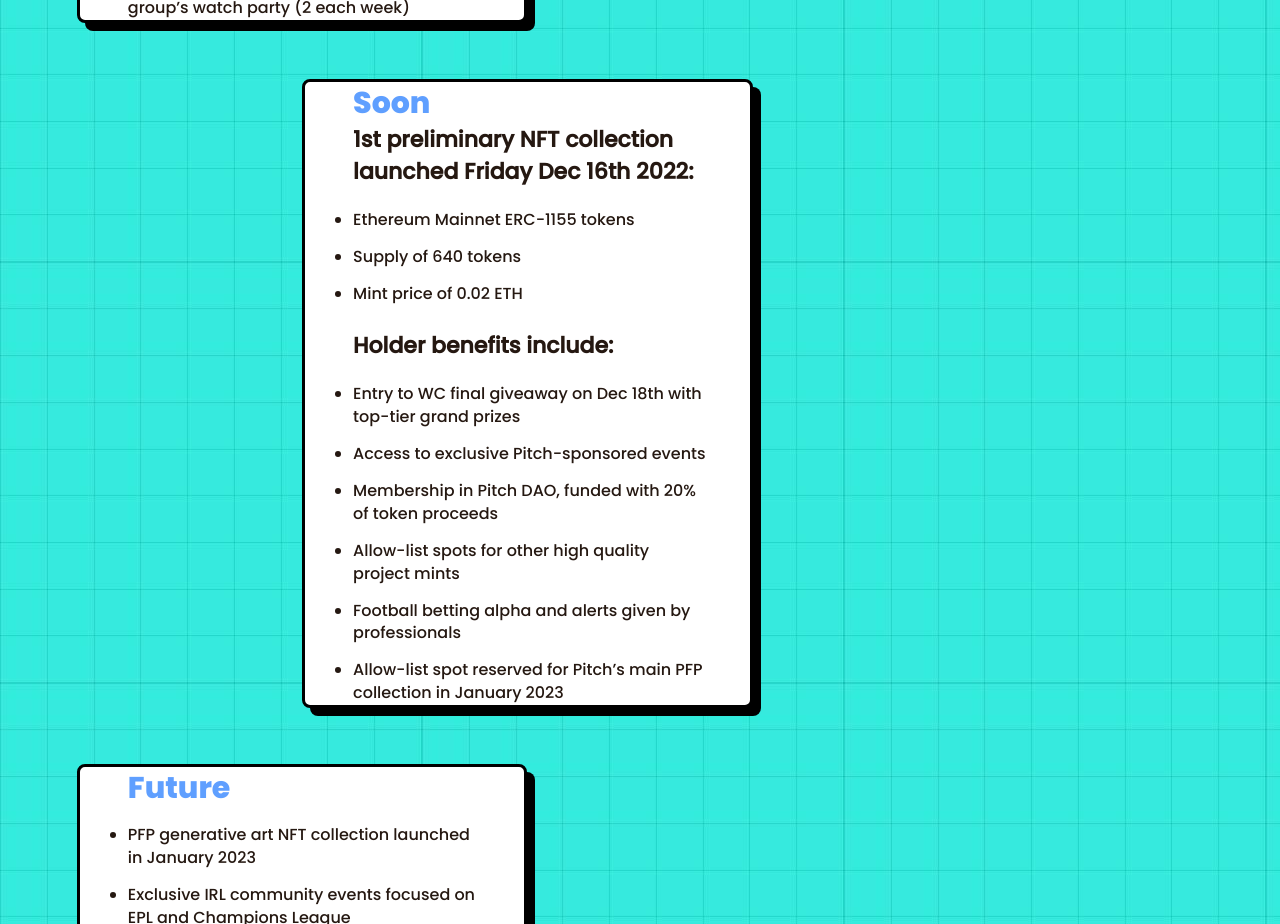
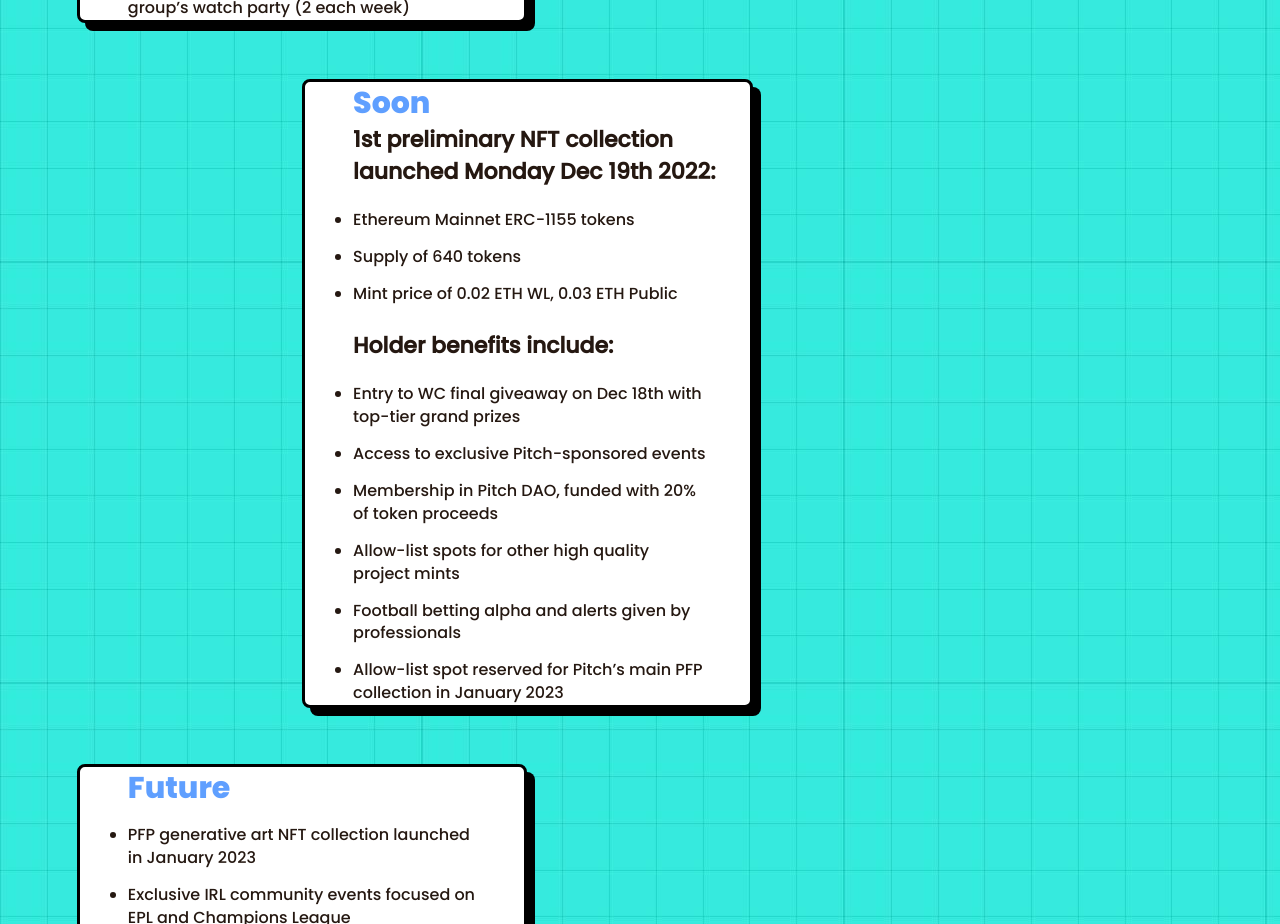
Before and after one commit to ryanjsfx2424/pitch-v3, a React (Create React App) app: page / in a window 1280 px wide. Shown: the part 2260-3184 px from the top of the page. Built offline with nearby package versions, Linux system fonts and the light colour scheme.

Commit message:
updated mint price and roadmap launch date

```diff
--- a/src/Homepage.js
+++ b/src/Homepage.js
@@ -162,7 +162,7 @@
 	const pitchMaps2 = [
 		"Ethereum Mainnet ERC-1155 tokens",
 		"Supply of 640 tokens",
-		"Mint price of 0.02 ETH"
+		"Mint price of 0.02 ETH WL, 0.03 ETH Public"
 	]
 
 // 	const pitchMaps3 = [ "January: main launch of main PFP generative NFT collection.",
@@ -203,7 +203,7 @@
 		"5. What will the first Pitch NFT collection include? ANSWER Our first NFT collection will be a limited edition for our OG members which will include special perks, exclusive giveaways and priority in subsequent collection mint.",
 		"6. When is the mint? ANSWER December 19th",
 		"7. What’s the supply? ANSWER 640 tokens",
-		"8. How much is mint? ANSWER 0.02 eth",
+		"8. How much is mint? ANSWER 0.02 eth WL, 0.03 eth Public",
 		"9. Which blockchain will the NFT mint be on? ANSWER All tokens will mint on Ethereum network.",
 		"10. Will there be allow lists? ANSWER Yes! Stay tuned for more updates; get an advantage by staying active, helping your fellow members and growing our community. The team is watching and will certainly award any enthusiastic members."
 	]
@@ -322,7 +322,7 @@
 
 						<Text fontWeight="bold" ml={["6", "12"]} fontSize={["20px", "30px" ]} color={offBlue} fontFamily="PoppinsExtraBold">Soon</Text>
 							<Flex direction="column"ml={["6", "12"]} w="100%" data-aos="fade-up">
-								<Text fontWeight="bold" fontSize={["18px", "22px" ]} mb="2" mr="20" color={offBlack} fontFamily="PoppinsMedium">1st preliminary NFT collection launched Friday Dec 16th 2022:</Text>
+								<Text fontWeight="bold" fontSize={["18px", "22px" ]} mb="2" mr="20" color={offBlack} fontFamily="PoppinsMedium">1st preliminary NFT collection launched Monday Dec 19th 2022:</Text>
 
 								<ul>
 								{
```
